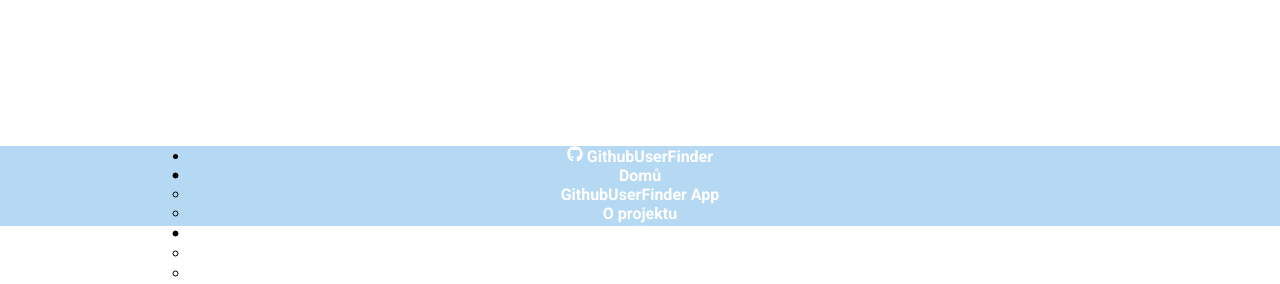
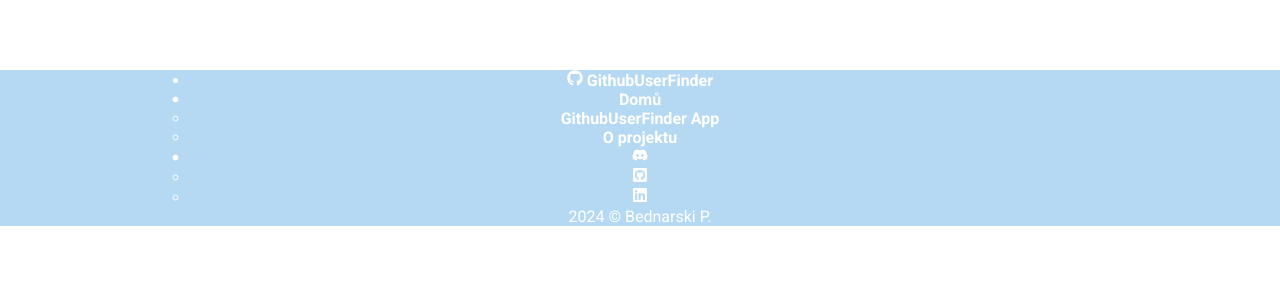
Before and after one commit to pettik/engeto-react-web, a React (Create React App) app: page /github-profiles in a window 1280 px wide. Shown: the part 574-858 px from the top of the page. After the commit the page ends 800 px from the top, so only its background shows below. Built offline with nearby package versions, Linux system fonts and the light colour scheme; no server answers.

Commit message:
Update Footer.css

```diff
--- a/src/components/Footer.css
+++ b/src/components/Footer.css
@@ -1,6 +1,5 @@
 footer {
   width: 100%;
-  height: 5rem;
   background-color: var(--color-primary-300);
 }
 
@@ -8,6 +7,18 @@
   max-width: 95vh;
   margin: 0 auto;
   text-align: center;
+  color: var(--white);
+  font-weight: 400;
+}
+
+.footer ul{
+  list-style:none;
+  display:flex;
+  justify-content: space-between;
+}
+
+.footer__logo{
+  font-weight: 800;
 }
 
 @media screen and (min-width: 768px) {
```
